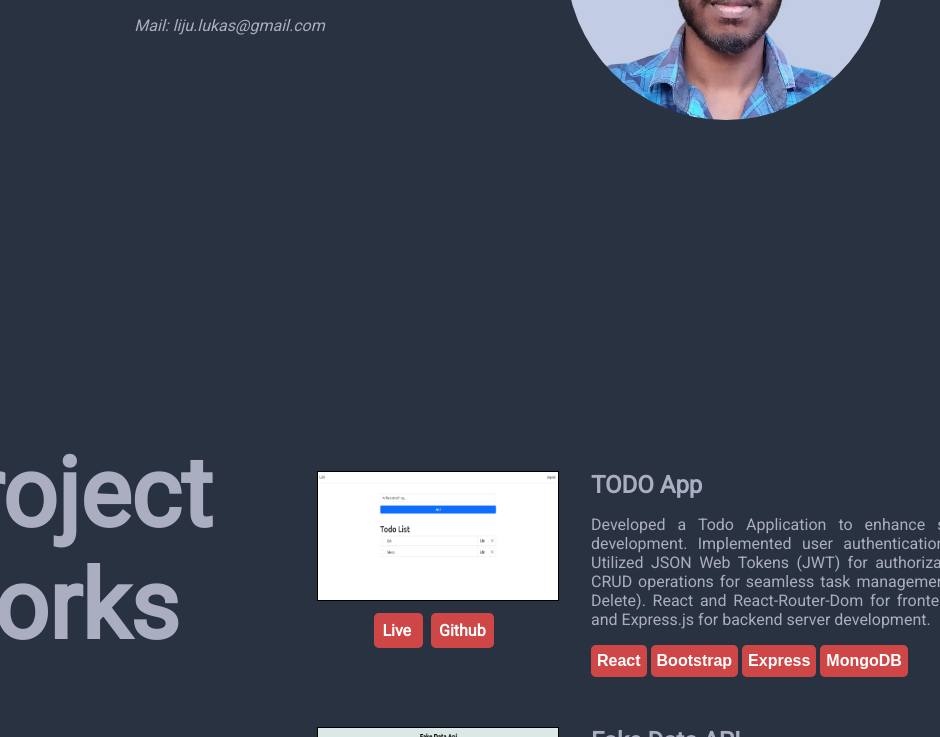
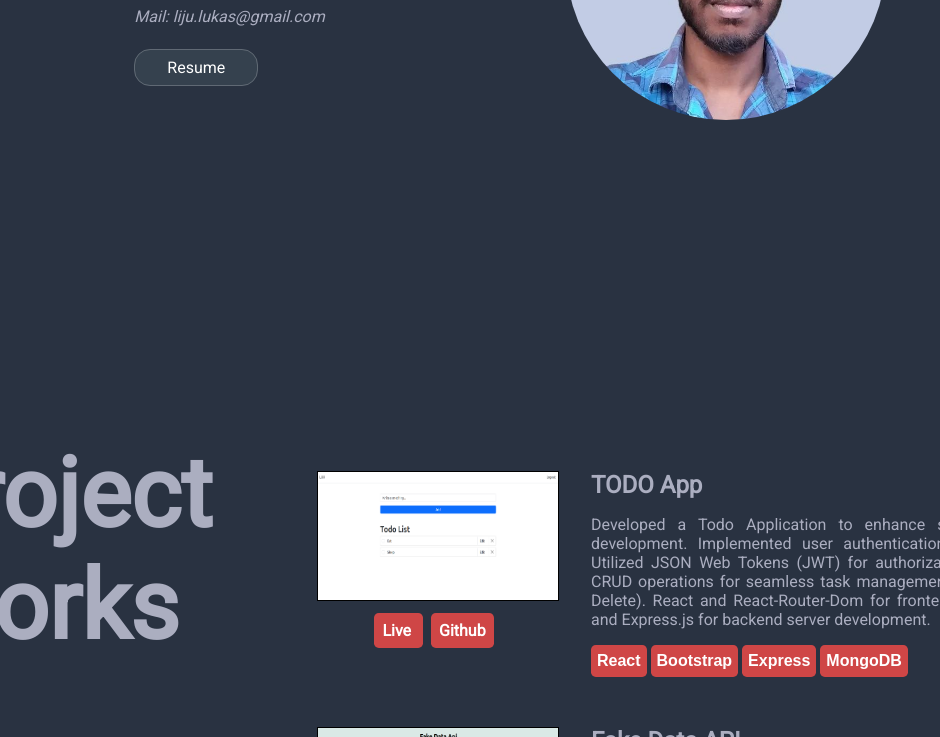
Before and after one commit to liju-ls/portfolio, a plain HTML site: page index.html in a window 1280 px wide. Shown: the part 363-1100 px from the top of the page, without its empty margins (130-1070 px from the left). Drawn offline with Linux system fonts and the light colour scheme.

Commit message:
feat: added resume and resume download button

```diff
--- a/index.html
+++ b/index.html
@@ -26,6 +26,12 @@
           <h1>LIJU LS</h1>
           <h3>Web Developer</h3>
           <address class="contact">Mail: liju.lukas@gmail.com</address>
+          <a
+            class="resume-down-btn"
+            href="public/Liju - Resume.pdf"
+            target="_blank"
+            >Resume</a
+          >
         </div>
         <img class="profile-image" src="public/liju.jpg" alt="photo" />
       </div>
--- a/style.css
+++ b/style.css
@@ -84,6 +84,19 @@ body {
   padding-block: 2rem;
 }
 
+.resume-down-btn {
+  background-color: rgba(74, 90, 102, 0.367);
+  color: white;
+  padding: 0.5rem 2rem;
+  border: 0.1px solid rgba(255, 255, 255, 0.21);
+  border-radius: 1rem;
+  text-decoration: none;
+}
+
+.resume-down-btn:hover {
+  background-color: rgba(78, 83, 86, 0.367);
+}
+
 /********************/
 
 /* Project section */
```
Also changed, not shown: 1 other file.
